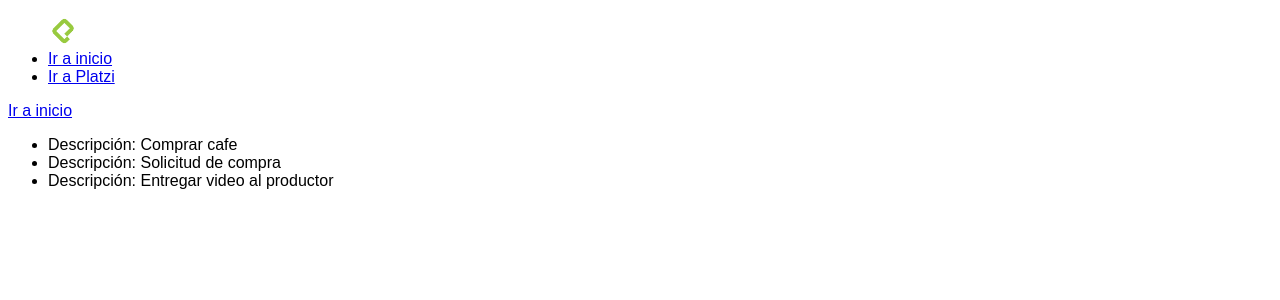
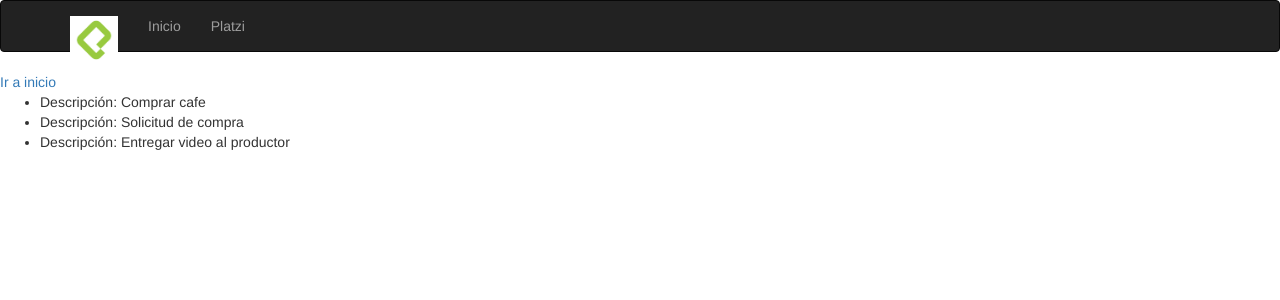
Before and after one commit to EduuardoPerez/To-do-list, a Flask app: page /hello in a window 1280 px wide. Shown: the top 300 px of the page. Run offline with Flask 2, Linux system fonts and the light colour scheme; some libraries are stand-ins or nearby versions.

Commit message:
The Flask Bootstrap extension was added and the base and navbar templates were changed in base of this extension

```diff
--- a/main.py
+++ b/main.py
@@ -1,6 +1,9 @@
 from flask import Flask, request, make_response, redirect, render_template
+from flask_bootstrap import Bootstrap
+
 
 app = Flask(__name__)
+bootstrap = Bootstrap(app)
 
 todos = ['Comprar cafe', 'Solicitud de compra', 'Entregar video al productor']
 
--- a/requierements.txt
+++ b/requierements.txt
@@ -1 +1,2 @@
 flask
+flask-bootstrap
--- a/templates/base.html
+++ b/templates/base.html
@@ -1,16 +1,16 @@
-<!DOCTYPE html>
-<html lang="en">
-<head>
-  <meta charset="UTF-8">
-  <meta name="viewport" content="width=device-width, initial-scale=1.0">
+{% extends 'bootstrap/base.html' %}
+
+{% block head %}
+  {{ super() }}
+
   <title>{% block title %}Flask Platzi |  {% endblock %}</title>
   <link rel="stylesheet" href="{{ url_for('static', filename='css/main.css') }}">
-</head>
-<body>
-  <header>
+{% endblock %}
+
+{% block body %}
+  {% block navbar %}
     {% include 'navbar.html' %}
-  </header>
-  {% block content %}
   {% endblock %}
-</body>
-</html>
+
+  {% block content %}{% endblock %}
+{% endblock %}
--- a/templates/navbar.html
+++ b/templates/navbar.html
@@ -1,7 +1,35 @@
-<nav>
-  <ul>
-    <img src="{{ url_for('static', filename='images/platzi.png') }}" alt="Logo de Platzi">
-    <li><a href="{{ url_for('index') }}">Ir a inicio</a></li>
-    <li><a href="https://platzi.com" target="_blank">Ir a Platzi</a></li>
-  </ul>
-</nav>
+<!--<nav>-->
+    <!--<ul>-->
+        <!--<img src="{{ url_for('static', filename='images/platzi.png')}}" alt="Platzi Logo">-->
+        <!--<li><a href="{{ url_for('index') }}">Ir a inicio</a></li>-->
+        <!--<li><a href="https://platzi.com" target="_blank">Ir a Platzi</a></li>-->
+    <!--</ul>-->
+<!--</nav>-->
+
+<div class="navbar navbar-inverse" role="navigation">
+  <div class="container">
+      <div class="navbar-header">
+          <button type="button"
+                  class="navbar-toggle"
+                  data-toggle="collapse"
+                  data-target=".navbar-collapse">
+              <span class="sr-only">Toggle navigation</span>
+              <span class="icon-bar"></span>
+              <span class="icon-bar"></span>
+              <span class="icon-bar"></span>
+          </button>
+          <a class="navbar-brand" href="{{ url_for('index') }}">
+              <img src="{{ url_for('static', filename='images/platzi.png') }}"
+                   style="max-width: 48px"
+                   alt="Platzi logo">
+          </a>
+      </div>
+
+      <div class="navbar-collapse collapse">
+          <ul class="nav navbar-nav">
+              <li><a href="{{ url_for('index') }}">Inicio</a></li>
+              <li><a href="https://platzi.com" target="_blank">Platzi</a></li>
+          </ul>
+      </div>
+  </div>
+</div>
```
